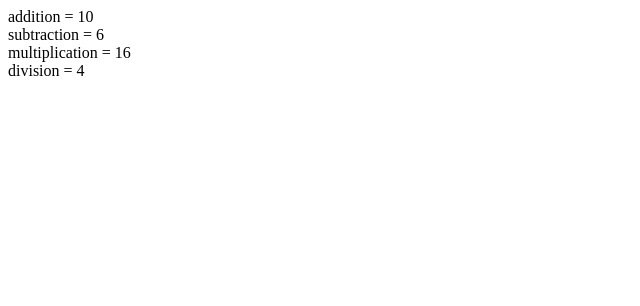
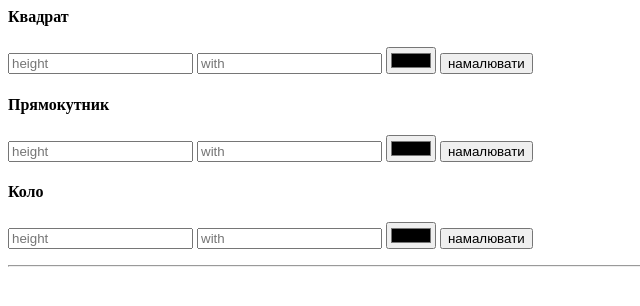
Before and after one commit to Kyriyenko/php-calculator-app, a PHP site: page / in a window 1280 px wide. Shown: the top 306 px of the page, without its empty margins (0-640 px from the left). Run offline with PHP 8.4, Linux system fonts and the light colour scheme.

Commit message:
added Figures

```diff
--- a/Calculator.php
+++ /dev/null
@@ -1,52 +0,0 @@
-<?php
-
-class Calculator
-{
-
-    private float|int $firstNumber;
-    private float|int $secondNumber;
-
-    public function __construct(float|int $firstNumber = 0, float|int $secondNumber = 0)
-    {
-        $this->firstNumber = $firstNumber;
-        $this->secondNumber = $secondNumber;
-    }
-
-
-    /**
-     * @return float|int
-     */
-    public function addition(): float|int
-    {
-        return $this->firstNumber + $this->secondNumber;
-    }
-
-    /**
-     * @return float|int
-     */
-    public function subtraction(): float|int
-    {
-        return $this->firstNumber - $this->secondNumber;
-    }
-
-    /**
-     * @return float|int
-     */
-    public function multiplication(): float|int
-    {
-        return $this->firstNumber * $this->secondNumber;
-    }
-
-    /**
-     * @return float|int
-     *
-     * NOTE: you can't divide by zero.
-     */
-    public function division(): float|int
-    {
-        if ($this->secondNumber == 0) {
-            throw new InvalidArgumentException('You cannot divide by zero.');
-        }
-        return $this->firstNumber / $this->secondNumber;
-    }
-}
--- /dev/null
+++ b/Figure.php
@@ -0,0 +1,81 @@
+<?php
+
+
+class Figure
+{
+    public function __construct(
+        private float|int $width,
+        private float|int $height,
+        private string $color,
+        private string $type = 'square',
+    ){
+        $this->validate();
+    }
+
+
+    /**
+     * @return void
+     * @throws Exception
+     */
+    private function validate(): void
+    {
+        if ($this->type === 'square') {
+            if ($this->width !== $this->height) {
+                throw new Exception('Усі сторони квадрата повинні бути рівні');
+            }
+        } elseif ($this->type === 'rectangle') {
+            if ($this->width === $this->height) {
+                throw new Exception('Прямокутник повинен мати різні сторони');
+            }
+        }
+    }
+
+    /**
+     * @return string
+     */
+    public function renderFigure(): string
+    {
+        $options = [
+            'square' => "<div style='width: $this->width" . "px; height: $this->height"
+                . "px; background-color: $this->color;'></div>",
+            'rectangle' => "<div style='width: $this->width" . "px; height: $this->height"
+                . "px; background-color: $this->color;'></div>",
+            'circle' => "<div style='width: $this->width" . "px; height: $this->height"
+                . "px; background-color: $this->color; border-radius: 50%;'></div>",
+        ];
+
+        if (!key_exists($this->type, $options)) return '<div style="color: red">Невідома фігура</div>';
+
+        return $options[$this->type];
+    }
+
+    /**
+     * @return string
+     */
+    public function calculate(): string
+    {
+        $radius = min($this->height, $this->width) / 2;
+
+        $options = [
+            'square' => [
+                'perimeter' => $this->width * 4,
+                'area' => $this->width * $this->width,
+            ],
+            'rectangle' => [
+                'perimeter' => 2 * ($this->width + $this->height),
+                'area' => $this->width * $this->height,
+            ],
+            'circle' => [
+                'perimeter' => 2 * pi() * $radius,
+                'area' => pi() * $radius * $radius,
+            ],
+        ];
+
+        if (!key_exists($this->type, $options)) return '<div style="color: red">Помилка</div>';
+
+        $result = "Периметр : {$options[$this->type]['perimeter']}<hr>";
+        $result .= "Площа : {$options[$this->type]['area']}";
+
+        return $result;
+    }
+}
--- a/docker-compose.yml
+++ b/docker-compose.yml
@@ -3,6 +3,6 @@ services:
   web:
     image: php:8.2-apache
     volumes:
-      - /var/www/practice/php/php-calculator-app:/var/www/html
+      - .:/var/www/html
     ports:
       - "8080:80"
--- a/index.php
+++ b/index.php
@@ -1,10 +1,70 @@
-<?php
+<div class="wrapper">
+    <form action="/" method="POST">
+        <h4>Квадрат</h4>
 
-require_once 'Calculator.php';
+        <input type="hidden" name="figure_type" value="square">
 
-$calculator = new Calculator(8, 2);
+        <label for="height"></label>
+        <input id="height" name="height" type="number" min="1" placeholder="height">
 
-echo 'addition = ' . $calculator->addition() . '<br>';
-echo 'subtraction = ' . $calculator->subtraction()  . '<br>';
-echo 'multiplication = ' . $calculator->multiplication() . '<br>';
-echo 'division = ' . $calculator->division() . '<br>';
+        <label for="with"></label>
+        <input id="with" name="with" type="number" min="1" placeholder="with">
+
+        <label for="color"></label>
+        <input id="color" name="color" type="color">
+
+        <input type="submit" value="намалювати">
+    </form>
+
+    <form action="/" method="POST">
+        <h4>Прямокутник</h4>
+
+        <input type="hidden" name="figure_type" value="rectangle">
+
+        <label for="height"></label>
+        <input id="height" name="height" type="number" min="1" placeholder="height">
+
+        <label for="with"></label>
+        <input id="with" name="with" type="number" min="1" placeholder="with">
+
+        <label for="color"></label>
+        <input id="color" name="color" type="color">
+
+        <input type="submit" value="намалювати">
+    </form>
+
+    <form action="/" method="POST">
+        <h4>Коло</h4>
+        <input type="hidden" name="figure_type" value="circle">
+
+        <label for="height"></label>
+        <input id="height" name="height" type="number" min="1" placeholder="height">
+
+        <label for="with"></label>
+        <input id="with" name="with" type="number" min="1" placeholder="with">
+
+        <label for="color"></label>
+        <input id="color" name="color" type="color">
+
+        <input type="submit" value="намалювати">
+    </form>
+
+    <hr>
+
+    <?php
+    require_once('Figure.php');
+
+    $with = $_REQUEST['with'] ?? null;
+    $height = $_REQUEST['height'] ?? null;
+    $color = $_REQUEST['color'] ?? null;
+    $type = $_REQUEST['figure_type'] ?? null;
+
+    if ($with && $height && $color && $type) {
+        $figure = new Figure($with, $height, $color, $type);
+
+        echo $figure->renderFigure();
+        echo '<hr>';
+        echo $figure->calculate();
+    }
+    ?>
+</div>
```
